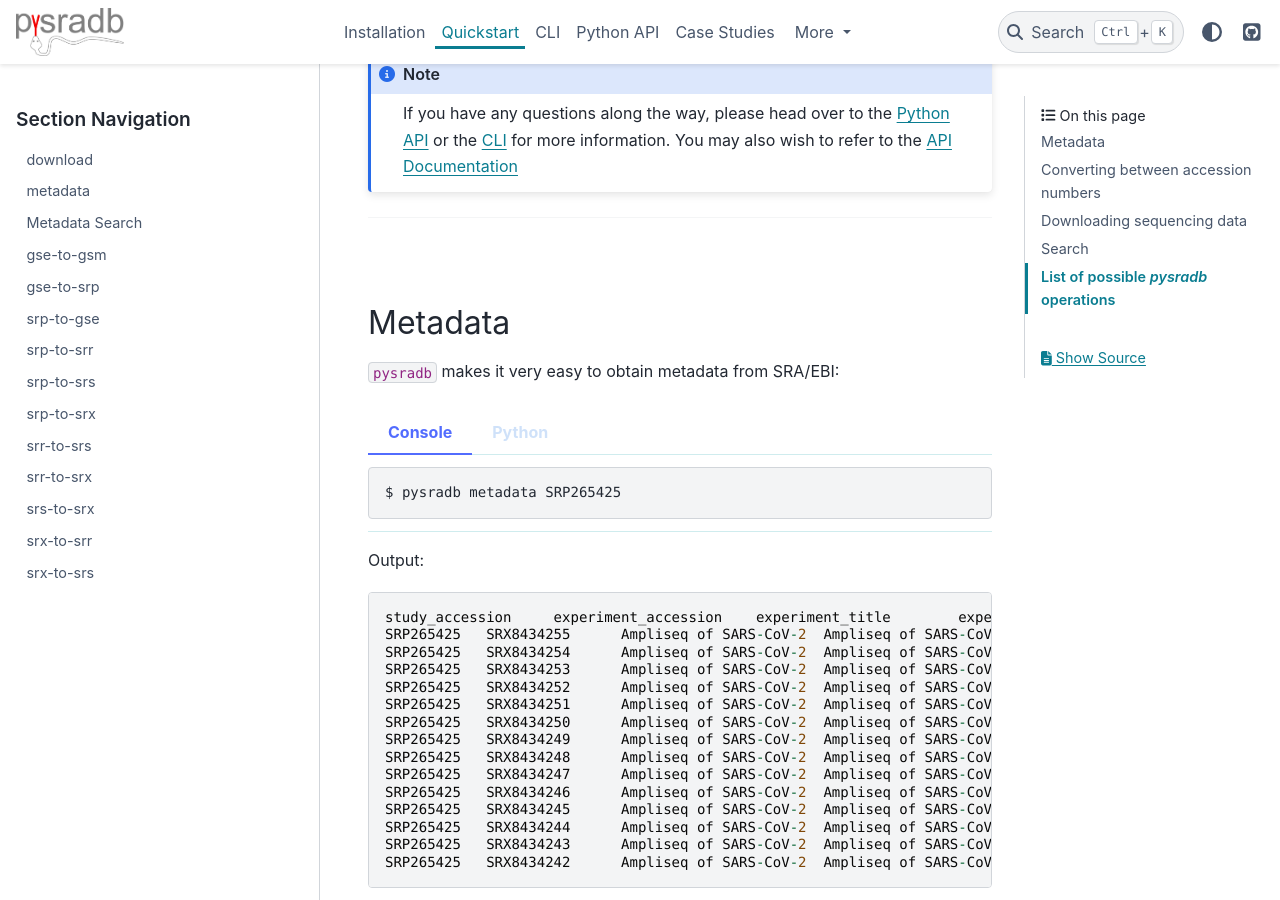
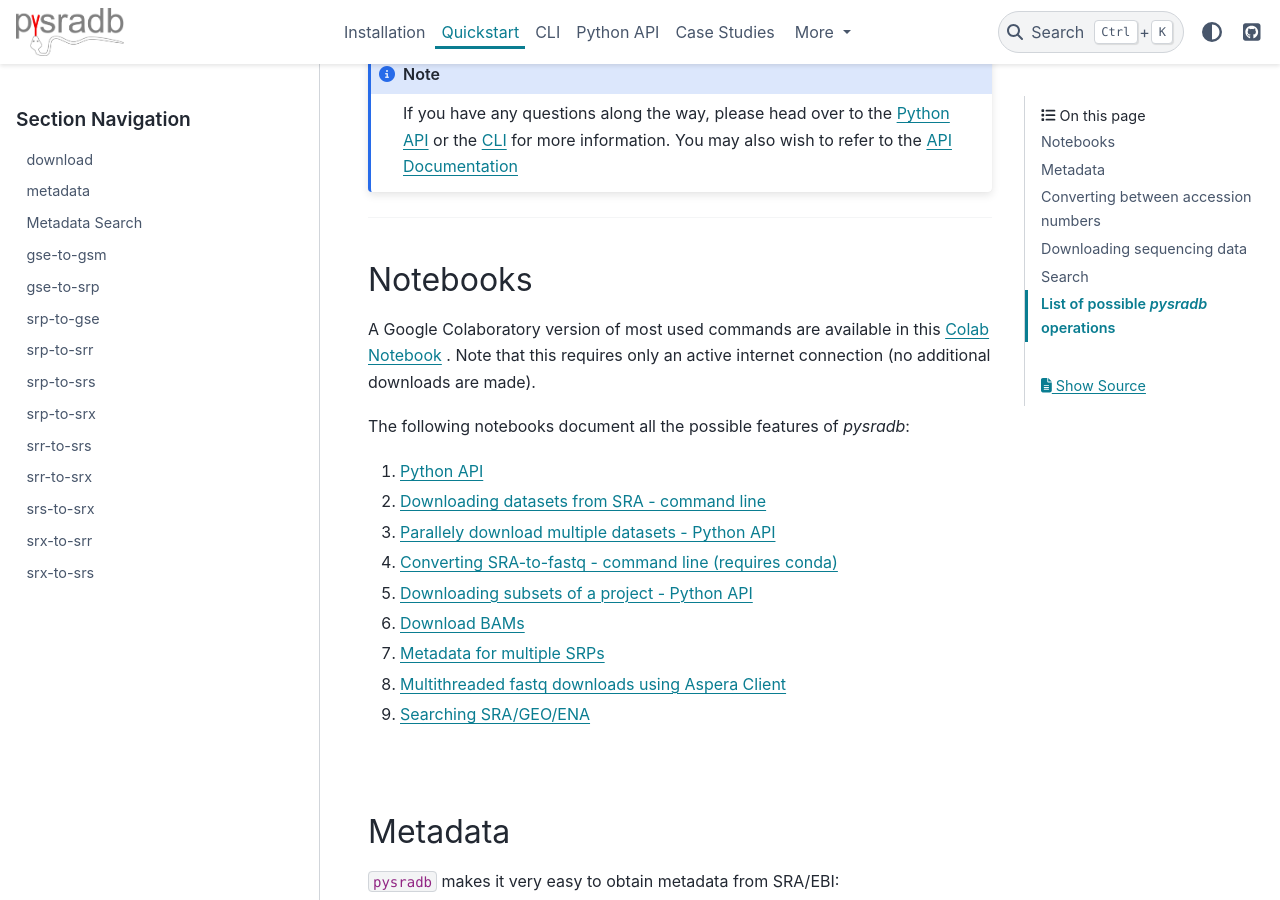
Before and after one commit to saketkc/pysradb, a Sphinx documentation site: the page built from docs/quickstart.rst, in a window 1280 px wide and 900 px high, scrolled down 259 px. Built offline with Sphinx 7.4.7 and the PyData theme 0.15.4, drawn with Linux system fonts in a browser that asks for light colours.

Commit message:
Add notebooks to docs (#102)

```diff
--- a/docs/quickstart.rst
+++ b/docs/quickstart.rst
@@ -15,6 +15,24 @@ selecting the corresponding tab below.
     for more information. You may also wish to refer to the :doc:`commands`
 
 ---------------------------------------------------------------------------
+
+=========
+Notebooks
+=========
+
+A Google Colaboratory version of most used commands are available in this `Colab Notebook <https://colab.research.google.com/drive/1C60V-jkcNZiaCra_V5iEyFs318jgVoUR>`_ . Note that this requires only an active internet connection (no additional downloads are made).
+
+The following notebooks document all the possible features of `pysradb`:
+
+1. `Python API <https://colab.research.google.com/github/saketkc/pysradb/blob/master/notebooks/01.Python-API_demo.ipynb>`_
+2. `Downloading datasets from SRA - command line <https://colab.research.google.com/github/saketkc/pysradb/blob/master/notebooks/02.Commandline_download.ipynb>`_
+3. `Parallely download multiple datasets - Python API <https://colab.research.google.com/github/saketkc/pysradb/blob/master/notebooks/03.ParallelDownload.ipynb>`_
+4. `Converting SRA-to-fastq - command line (requires conda) <https://colab.research.google.com/github/saketkc/pysradb/blob/master/notebooks/04.SRA_to_fastq_conda.ipynb>`_
+5. `Downloading subsets of a project - Python API <https://colab.research.google.com/github/saketkc/pysradb/blob/master/notebooks/05.Downloading_subsets_of_a_project.ipynb>`_
+6. `Download BAMs <https://colab.research.google.com/github/saketkc/pysradb/blob/master/notebooks/06.Download_BAMs.ipynb>`_
+7. `Metadata for multiple SRPs <https://colab.research.google.com/github/saketkc/pysradb/blob/master/notebooks/07.Multiple_SRPs.ipynb>`_
+8. `Multithreaded fastq downloads using Aspera Client <https://colab.research.google.com/github/saketkc/pysradb/blob/master/notebooks/08.pysradb_ascp_multithreaded.ipynb>`_
+9. `Searching SRA/GEO/ENA <https://colab.research.google.com/github/saketkc/pysradb/blob/master/notebooks/09.Query_Search.ipynb>`_
 
 |
 
```
